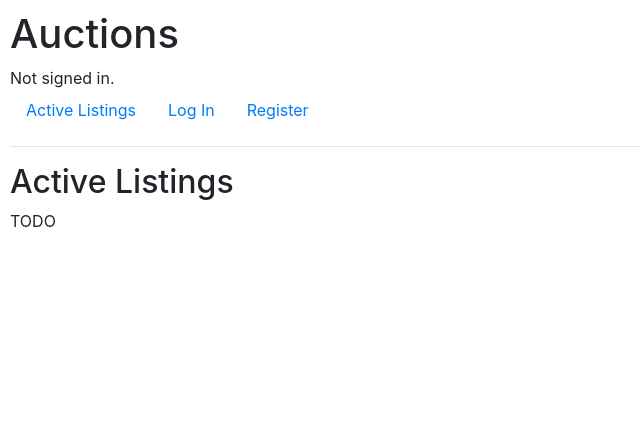
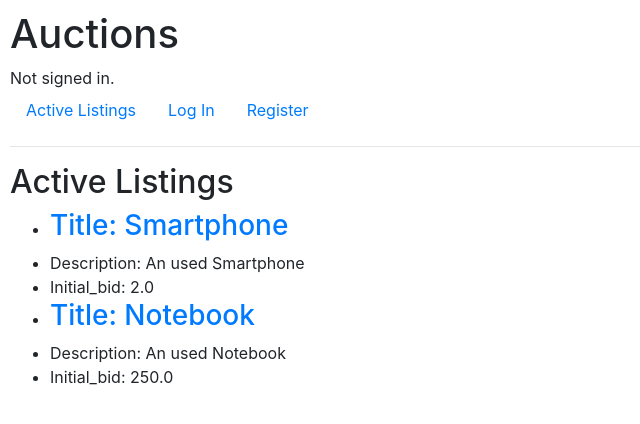
Before and after one commit to ryanpsouzaa/project-two, a Django app: page / in a window 1280 px wide. Shown: the top 424 px of the page, without its empty margins (0-640 px from the left). Run offline with Django 3.2, Linux system fonts and the light colour scheme; data comes from the database, SQL or seed files in the repository; both versions use the stored data as it was after the commit; some libraries are stand-ins or nearby versions.

```diff
--- a/commerce/auctions/admin.py
+++ b/commerce/auctions/admin.py
@@ -2,7 +2,11 @@ from django.contrib import admin
 from .models import Listing, Comment, Bid, User
 # Register your models here.
 
-admin.site.register(Listing)
+class ListingAdmin(admin.ModelAdmin):
+    list_display = ("id", "title", "description", "initial_bid", "image_url",
+                    "category", "owner_user", "active")
+
+admin.site.register(Listing, ListingAdmin)
 admin.site.register(Comment)
 admin.site.register(Bid)
 admin.site.register(User)
--- a/commerce/auctions/templates/auctions/index.html
+++ b/commerce/auctions/templates/auctions/index.html
@@ -2,6 +2,18 @@
 
 {% block body %}
     <h2>Active Listings</h2>
-
-    TODO
+    <ul>
+        {% for listing in listings_active %}
+            <li>
+                <a href="{% url 'get_announce' listing.id %}">
+                    <h3>Title: {{ listing.title }}</h3>
+                </a>
+            </li>
+            <li>Description: {{ listing.description }}</li>
+            <li>Initial_bid: {{ listing.initial_bid }}</li>
+            {% if listing.image_url %}
+                <li>Image: {{ listing.image_url }}</li>
+            {% endif %}
+        {% endfor %}
+    </ul>
 {% endblock %}
--- a/commerce/auctions/urls.py
+++ b/commerce/auctions/urls.py
@@ -8,5 +8,6 @@ urlpatterns = [
     path("logout", views.logout_view, name="logout"),
     path("register", views.register, name="register"),
     path("create", views.create_announce, name="create_announce"),
-    path("announce", views.get_announce, name="get_announce")
+    path("/announce?a=<int:listing_id>", views.get_announce, name="get_announce"),
+    path("bid/<int:listing_id>", views.insert_bid, name="bid")
 ]
--- a/commerce/auctions/views.py
+++ b/commerce/auctions/views.py
@@ -1,15 +1,19 @@
 from django.contrib.auth import authenticate, login, logout
 from django.db import IntegrityError
 from django.http import HttpResponse, HttpResponseRedirect
-from django.shortcuts import render
+from django.shortcuts import render, redirect
 from django.urls import reverse
+from django.db.models import Max
 
 from .models import User, Listing, Bid, Comment
 
 #@login_required(login_url="login") -> decorator para verificar a autenticacao dos users
 
 def index(request):
-    return render(request, "auctions/index.html")
+    listings_active = Listing.objects.filter(active=True).all()
+    return render(request, "auctions/index.html", {
+        "listings_active" : listings_active
+    })
 
 
 def login_view(request):
@@ -89,12 +93,55 @@ def create_announce(request):
                 })
             else:
                 listing.save()
-                return HttpResponseRedirect(reverse("get_announce"))
+                return redirect("get_announce", listing_id = listing.id)
 
         else:
             return render(request, "auctions/create-announce.html")
     else:
-        return HttpResponseRedirect(reverse("login"))
+        return redirect("login")
 
-def get_announce(request):
-    return render(request, "auctions/announce-details.html")
+def get_announce(request, listing_id):
+    if request.user.is_authenticated:
+        listing = Listing.objects.get(pk=listing_id)
+        current_bid = None
+        if len(listing.bids.all()) >= 1:
+            current_bid = listing.bids.aggregate(Max("value"))["value__max"]
+        return render(request, "auctions/announce-details.html", {
+            "listing" : listing,
+            "current_bid" : current_bid
+        })
+    else:
+        return redirect("login")
+
+def insert_bid(request, listing_id):
+    if not request.user.is_authenticated:
+        return redirect(request, "login")
+    else:
+        if request.method == "POST":
+            listing = Listing.objects.get(pk=listing_id)
+            user = request.user
+            value_bid = float(request.POST["value"])
+            if len(listing.bids.all()) > 0:
+                highest_bid = listing.bids.aggregate(Max("value"))["value__max"]
+                if value_bid > highest_bid:
+                    bid = Bid(value=value_bid, user=user, listing=listing)
+                    bid.save()
+                    return redirect("get_announce", listing_id=listing_id)
+                else:
+                    return render(request, "auctions/announce-details.html", {
+                        "listing": listing,
+                        "error": f"Bid must be higher than current bid"
+                    })
+            else:
+                if value_bid >= listing.initial_bid:
+                    bid = Bid(value=value_bid, user=user, listing=listing)
+                    bid.save()
+                    return redirect("get_announce", listing_id=listing_id)
+                else:
+                    return render(request, "auctions/announce-details.html", {
+                        "listing": listing,
+                        "error": f"Bid must be higher than initial bid"
+                    })
+
+        else:
+            return redirect("get_announce", listing_id=listing_id)
```
Also changed, not shown: commerce/auctions/templates/auctions/announce-details.html (+40 -1 lines), commerce/db.sqlite3.
